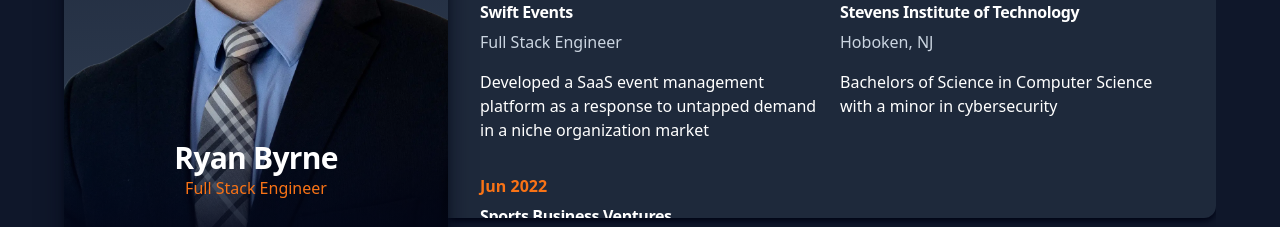
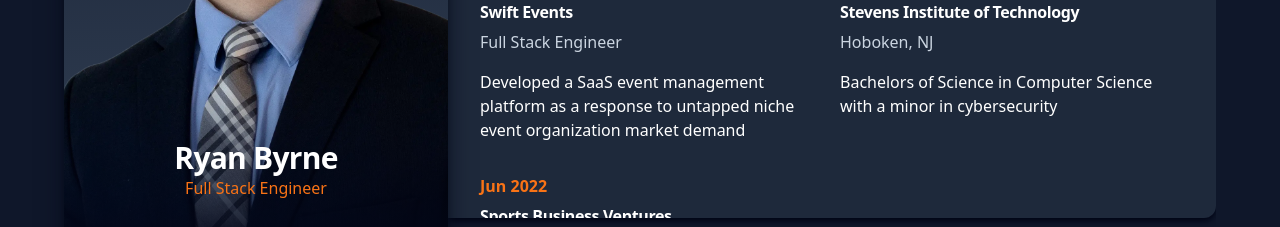
Before and after one commit to ryanbyrne30/resume, a Next.js app in the folder site/: page /experience in a window 1280 px wide. Shown: the part 486-713 px from the top of the page. Built offline with nearby package versions, Linux system fonts and the light colour scheme.

Commit message:
Minor tweaks

```diff
--- a/site/src/pages/experience.tsx
+++ b/site/src/pages/experience.tsx
@@ -30,7 +30,7 @@
               </header>
               <p>
                 Developed a SaaS event management platform as a response to
-                untapped demand in a niche organization market
+                untapped niche event organization market demand
               </p>
             </section>
             <section className="flex flex-col gap-4">
@@ -61,8 +61,8 @@
               </header>
               <p>
                 Revolutionized company operations by working with my team to
-                design and build a DOD-compliant software factory to serve
-                multiple programs
+                design and build a DOD-compliant software factory to increase
+                development efficiencies
               </p>
             </section>
             <section className="flex flex-col gap-4">
--- a/site/src/pages/skills.tsx
+++ b/site/src/pages/skills.tsx
@@ -5,7 +5,7 @@
     <Layout>
       <div className="flex flex-col gap-8">
         <header>
-          <h1>Skills</h1>
+          <h1>skills</h1>
         </header>
         <article className="grid grid-cols-1 gap-8 lg:grid-cols-2">
           <section className="flex flex-col gap-2">
```
